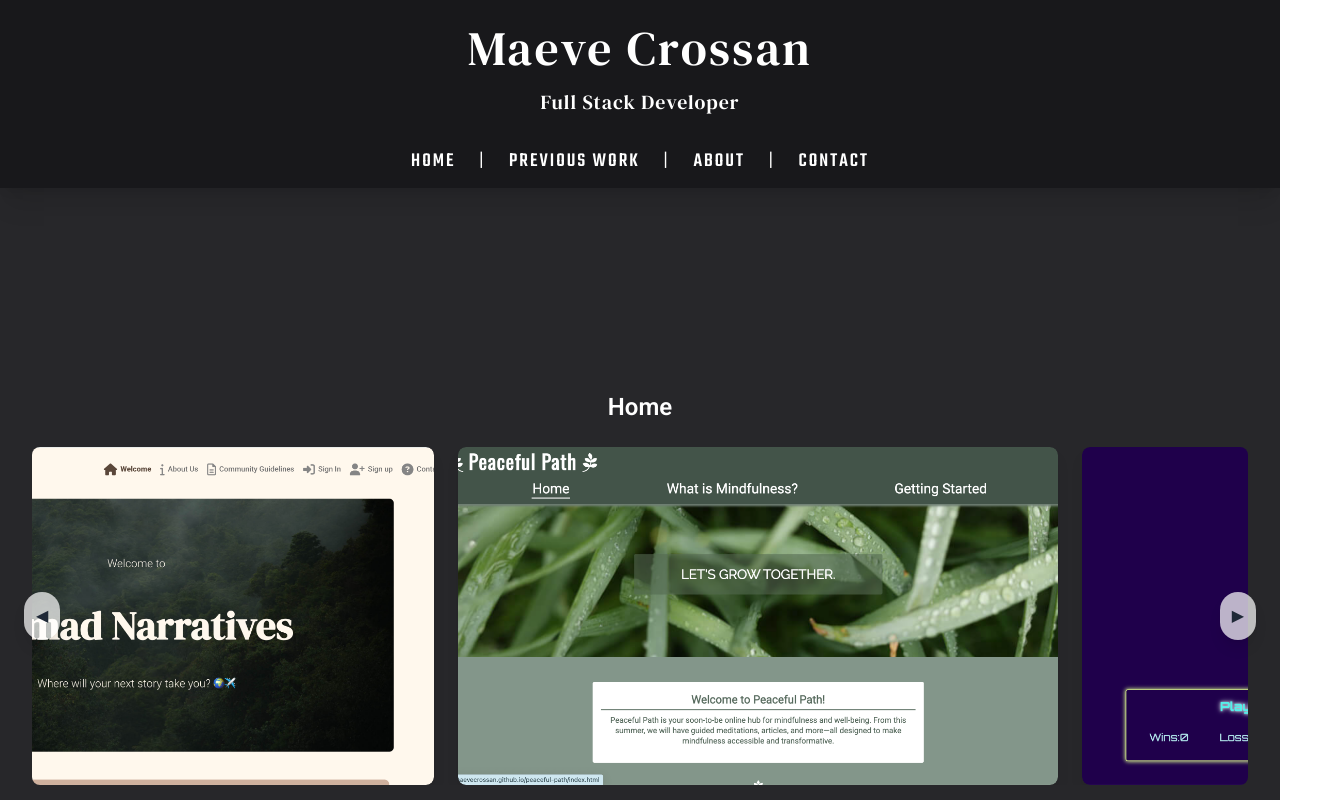
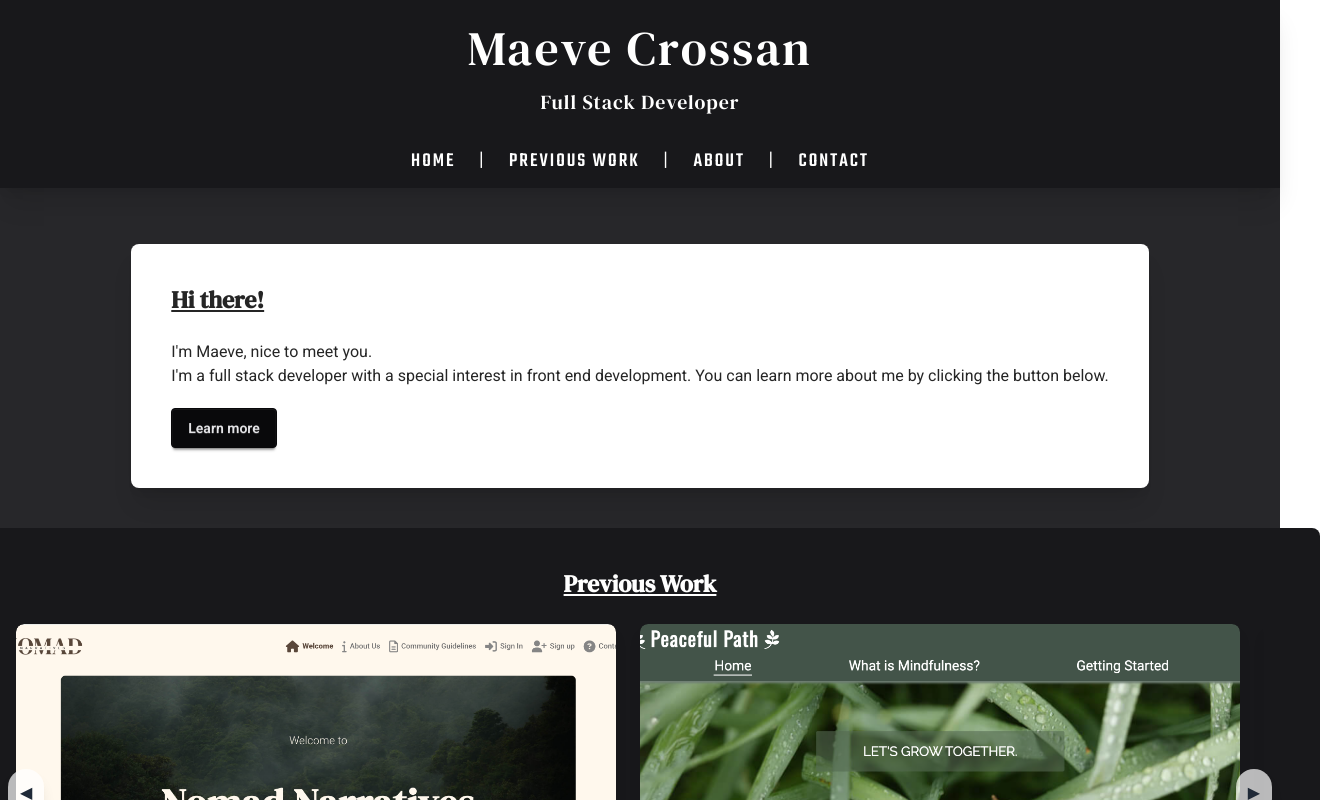
Before and after one commit to maevecrossan/my-portfolio, a Next.js app: page / in a window 1280 px wide. Shown: the top 800 px of the page, 1320 px wide, since content can reach past the window. Built offline with nearby package versions, Linux system fonts and the light colour scheme.

Commit message:
Add padding to carousel and add intro box. Add buttons with working links.

```diff
--- a/src/app/globals.css
+++ b/src/app/globals.css
@@ -33,3 +33,7 @@ body {
 .font-teko {
     font-family: var(--font-teko), serif;
 }
+
+.dark-grey-font {
+    color: rgb(37, 37, 37);
+}
--- a/src/app/page.js
+++ b/src/app/page.js
@@ -1,4 +1,5 @@
 import Carousel from "../components/Carousel";
+import Link from "next/link";
 
 const images = [
     {
@@ -35,9 +36,30 @@ const images = [
 
 export default function Homepage() {
     return (
-        <main className="flex flex-col items-center justify-center min-h-screen font-roboto p-4">
-            <h2 className="mb-6 text-2xl font-semibold">Home</h2>
-            <Carousel images={images} />
+        <main className="flex flex-col items-center justify-center min-h-screen p-4">
+            <div className="rounded-box m-10 p-10 bg-white dark-grey-font shadow-xl">
+                <h2 className="mb-6 text-2xl font-semibold font-dmserif underline">
+                    Hi there!
+                </h2>
+                <p>I&apos;m Maeve, nice to meet you.</p>
+                <p>
+                    I&apos;m a full stack developer with a special interest in front
+                    end development. You can learn more about me by clicking the
+                    button below.
+                </p>
+                <button className="btn btn-neutral rounded mt-5">
+                    <Link href="/about">Learn more</Link>
+                </button>
+            </div>
+            <div className="rounded-box p-10 bg-zinc-900 shadow-xl flex flex-col items-center">
+                <h3 className="mb-6 text-2xl font-semibold font-dmserif text-center underline">
+                    Previous Work
+                </h3>
+                <Carousel images={images} />
+                <button className="btn rounded mt-5">
+                    <Link href="/previous-work">View Previous Work</Link>
+                </button>
+            </div>
         </main>
     );
 }
```
